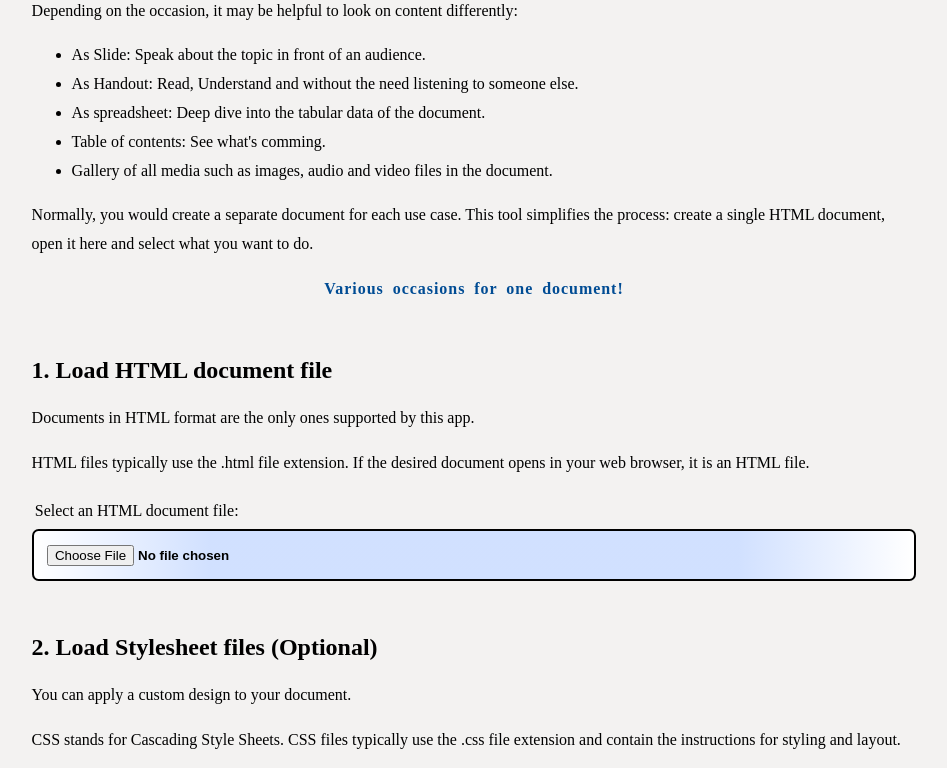
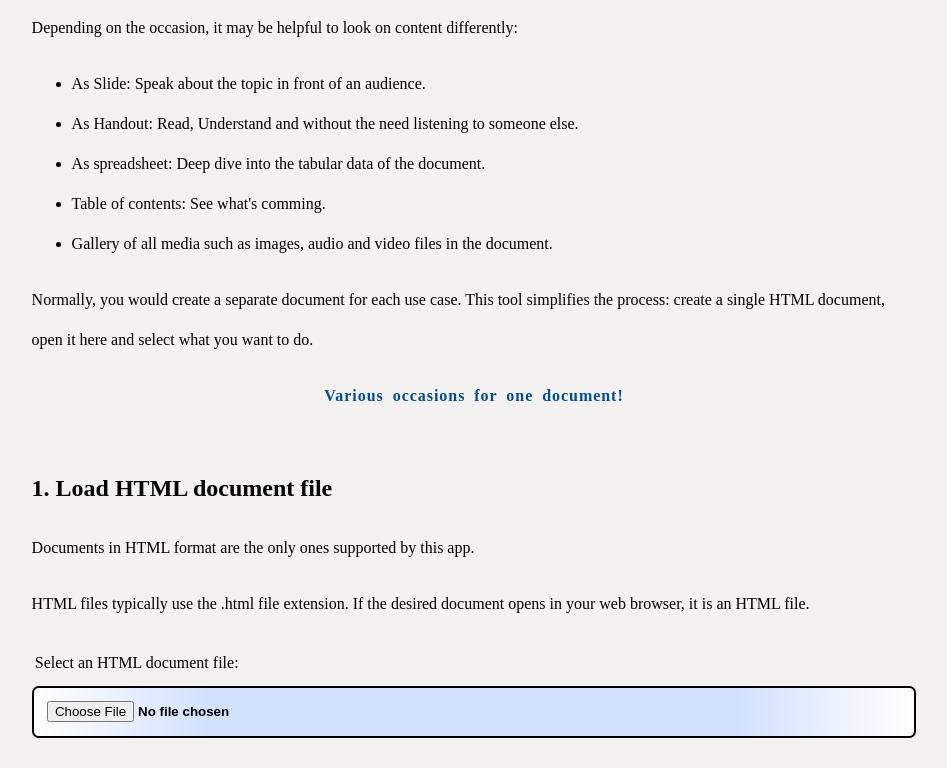
Before and after one commit to ValorNaram/HTMLViewer, a website built with webpack: page app/index.html in a window 1280 px wide. Shown: the part 83-851 px from the top of the page, without its empty margins (166-1113 px from the left). Built offline with nearby package versions, Linux system fonts and the light colour scheme.

Commit message:
fix: solve layout issues with block elements

```diff
--- a/app/index.css
+++ b/app/index.css
@@ -51,7 +51,7 @@ html, body {
 	height: 100%;
 	width: 100%;
 	margin: 0;
-	line-height: 1.8em;
+	line-height: 2.5em;
 
 	background-color: var(--bg-color);
 	color: var(--text-color);
@@ -151,25 +151,25 @@ form input[type=file]:hover, form input[type=button]:hover {
 }
 
 @container area (max-width: 1600px) {
-	#setup>* {
+	#setup>*, #handout-container {
 		flex-basis: 60%;
 	}
 }
 
 @container area (max-width: 1400px) {
-	#setup>* {
+	#setup>*, #handout-container {
 		flex-basis: 70%;
 	}
 }
 
 @container area (max-width: 1200px) {
-	#setup>* {
+	#setup>*, #handout-container {
 		flex-basis: 80%;
 	}
 }
 
 @container area (max-width: 900px) {
-	#setup > * {
+	#setup > *, #handout-container {
 		flex-basis: 100%;
 	}
 }
@@ -222,5 +222,9 @@ p:last-child {
 
 #handout-container {
 	box-sizing: border-box;
-	padding: 0.5em;
+	/* padding: 0.5em 20%; */
+	width: 100%;
+	/* display: flex; */
+	/* container-type: size; */
+	container-name: area;
 }
--- a/slide-styles/minimal.css
+++ b/slide-styles/minimal.css
@@ -5,9 +5,14 @@ html, body {
 	height: 100%;
 }
 
+:root, :host {
+	font-size: 25px;
+	background-color: white;
+	color: black;
+}
+
 * {
 	box-sizing: border-box;
-	font-size: 25px;
 }
 
 section.slide {
@@ -49,7 +54,6 @@ section.slide > h6:first-child {
 
 /* Apply on <img> in slide mode */
 section.slide img {
-	/* width: 100%; */
 	height: auto;
 	break-inside: avoid;
 	break-after: avoid;
@@ -69,7 +73,7 @@ section.slide img {
 		display: none;
 	}
 
-	 h1, h2, h3, h4, h5, h6 {
+	h1, h2, h3, h4, h5, h6 {
 		page-break-after: avoid;
 		orphans: 10;
 		widows: 10;
```
Also changed, not shown: slide-styles/layout.css (+19 -3 lines).
